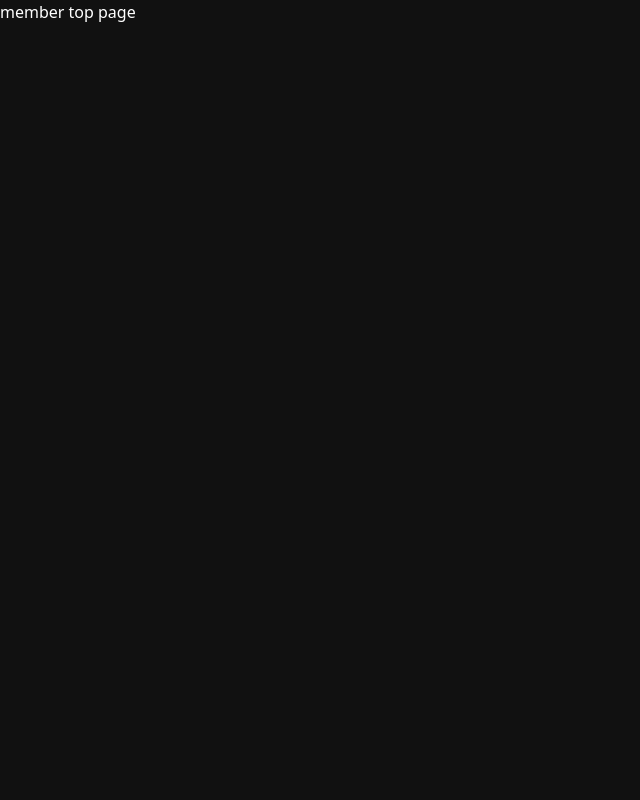
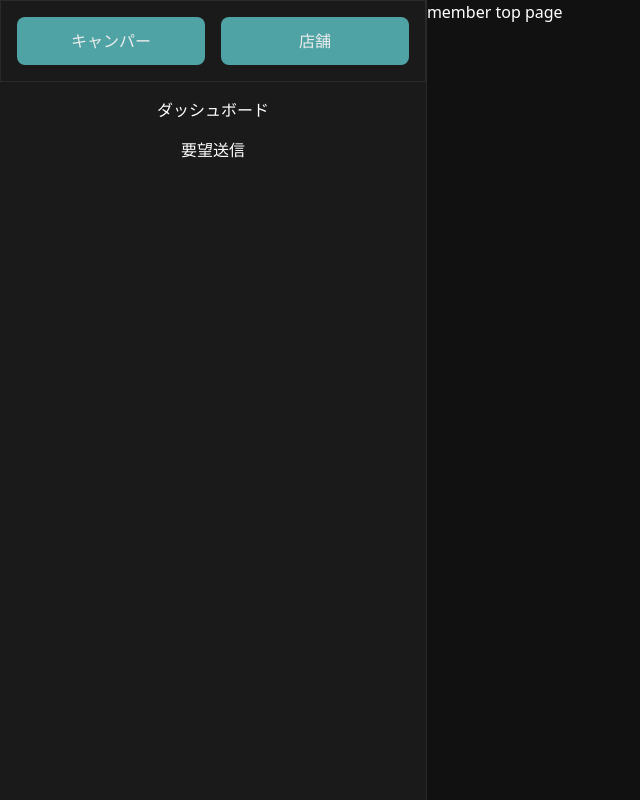
Before and after one commit to ichinari/ky_camp, a Next.js app: page /dashboard/member in a window 1280 px wide. Shown: the whole page, without its empty margins (0-640 px from the left). Built offline with nearby package versions, Linux system fonts and the light colour scheme; no server answers.

Commit message:
add: 🎸 add init member files

```diff
--- /dev/null
+++ b/app/dashboard/layout.tsx
@@ -0,0 +1,14 @@
+import Nav from "@/components/Nav";
+
+export default function DashboardLayout({
+  children,
+}: {
+  children: React.ReactNode;
+}) {
+  return (
+    <div className="flex flex-col-reverse md:flex-row h-full">
+      <Nav />
+      {children}
+    </div>
+  );
+}
--- a/app/dashboard/member/page.tsx
+++ b/app/dashboard/member/page.tsx
@@ -1,5 +1,5 @@
 function page() {
-  return <div>member top page</div>;
+  return <div className="w-full h-full">member top page</div>;
 }
 
 export default page;
```
